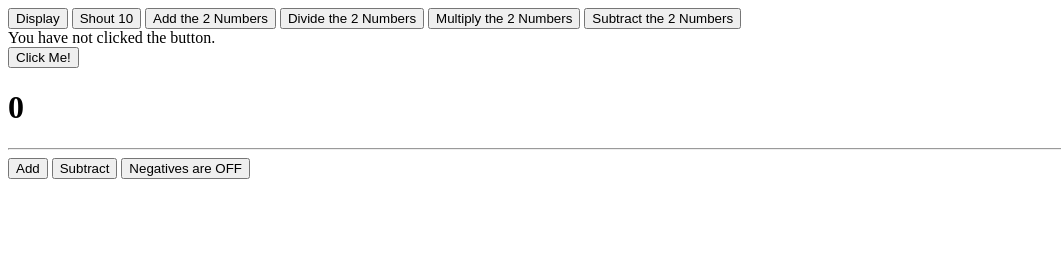
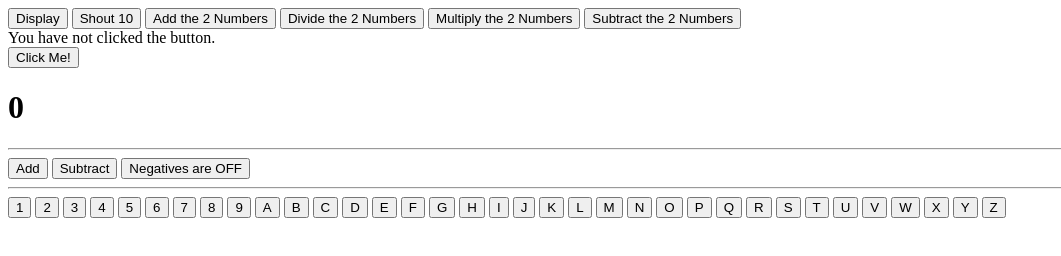
Before and after one commit to SaveliyMizerovskiy/JavaScript-Day1, a plain HTML site: page SaveliyM/index.html in a window 1280 px wide. Shown: the whole page, without its empty margins (0-1061 px from the left). Drawn offline with Linux system fonts and the light colour scheme.

Commit message:
Add files via upload

```diff
--- a/SaveliyM/index.html
+++ b/SaveliyM/index.html
@@ -31,5 +31,42 @@
     <button onclick="addOne();">Add</button>
     <button onclick="subtractOne();">Subtract</button>
     <button onclick="toggleNegatives();" id="negativebtn">Negatives are OFF</button>
+    <div id="output"></div>
+    <hr />
+    <button onclick="addCharacter('1');">1</button>
+    <button onclick="addCharacter('2');">2</button>
+    <button onclick="addCharacter('3');">3</button>
+    <button onclick="addCharacter('4');">4</button>
+    <button onclick="addCharacter('5');">5</button>
+    <button onclick="addCharacter('6');">6</button>
+    <button onclick="addCharacter('7');">7</button>
+    <button onclick="addCharacter('8');">8</button>
+    <button onclick="addCharacter('9');">9</button>
+    <button onclick="addCharacter('A');">A</button>
+    <button onclick="addCharacter('B')">B</button>
+    <button onclick="addCharacter('C')">C</button>
+    <button onclick="addCharacter('D')">D</button>
+    <button onclick="addCharacter('E')">E</button>
+    <button onclick="addCharacter('F');">F</button>
+    <button onclick="addCharacter('G');">G</button>
+    <button onclick="addCharacter('H');">H</button>
+    <button onclick="addCharacter('I');">I</button>
+    <button onclick="addCharacter('J');">J</button>
+    <button onclick="addCharacter('K');">K</button>
+    <button onclick="addCharacter('L');">L</button>
+    <button onclick="addCharacter('M');">M</button>
+    <button onclick="addCharacter('N');">N</button>
+    <button onclick="addCharacter('O');">O</button>
+    <button onclick="addCharacter('P');">P</button>
+    <button onclick="addCharacter('Q');">Q</button>
+    <button onclick="addCharacter('R');">R</button>
+    <button onclick="addCharacter('S');">S</button>
+    <button onclick="addCharacter('T');">T</button>
+    <button onclick="addCharacter('U');">U</button>
+    <button onclick="addCharacter('V');">V</button>
+    <button onclick="addCharacter('W');">W</button>
+    <button onclick="addCharacter('X');">X</button>
+    <button onclick="addCharacter('X');">Y</button>
+    <button onclick="addCharacter('Z');">Z</button>
 </body>
 </html>
--- a/SaveliyM/styles.js
+++ b/SaveliyM/styles.js
@@ -11,6 +11,9 @@ function shoutTen(){
 }
 
 function intialize(){
+    messageOutput = document.getElementById("output");
+
+    message = "";
     num1 = 3;
     num2 = 7
     outputDiv = document.getElementById("divout");
@@ -52,18 +55,40 @@ function addOne(){
     display();
 }
 
-function subtractone(){
-    if (myNumber > 0){
-        myNumber --;
+function subtractOne(){
+    myNumber --;
+    if (myNumber < 0 && !negativesAllowed){
+        myNumber = 0;
     }
     display();
 }
 
 function display(){
+
     numberOutput.innerHTML = myNumber;
+
+    if (!negativesAllowed){
+        negativeButton.innerHTML = "Negatives are OFF";
+    } else {
+        negativeButton.innerHTML = "Negatives are ON";
+    }
 }
 
 function toggleNegatives(){
      negativesAllowed = !negativesAllowed
     display();
 }
+
+function display2(){
+    messageOutput.innerHTML = message;
+}
+
+function addA(){
+    message += "A";
+    display2();
+}
+
+function addCharacter(ch){
+    message += ch;
+    display2();
+}
```
